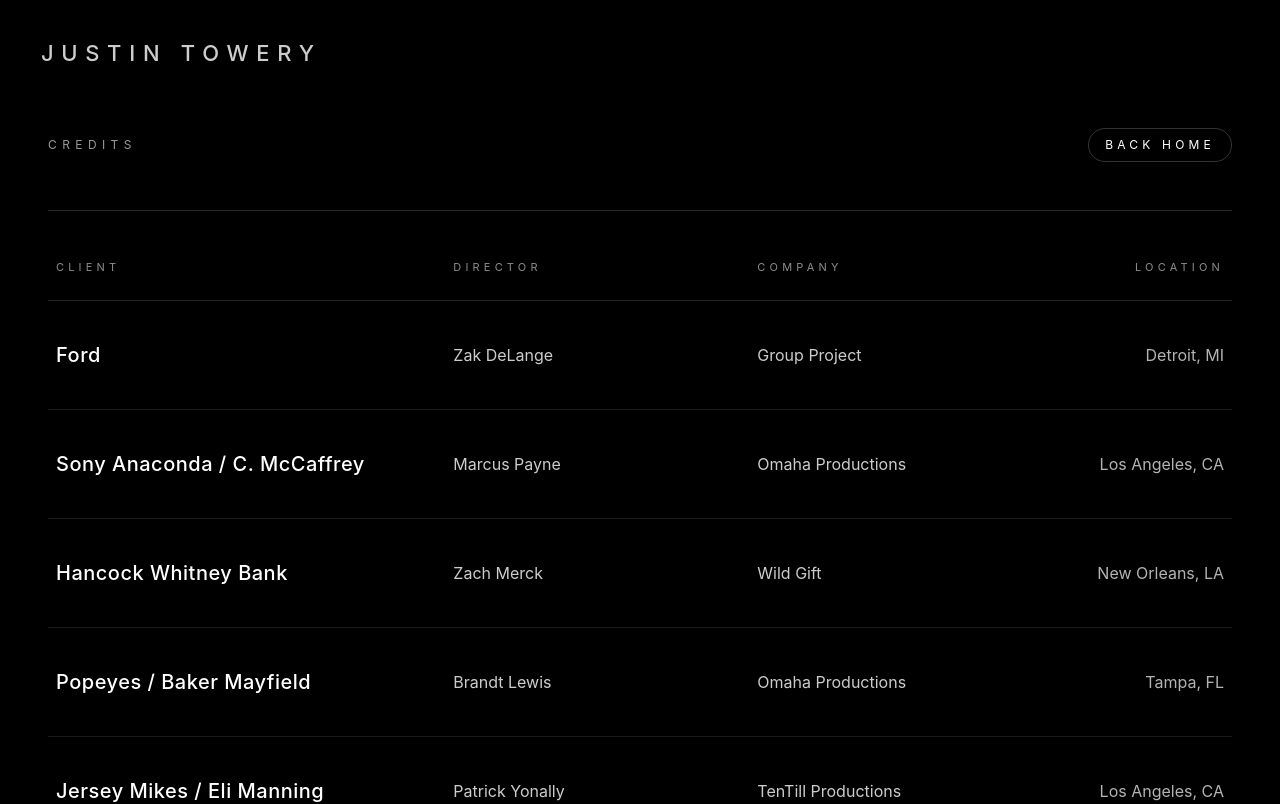
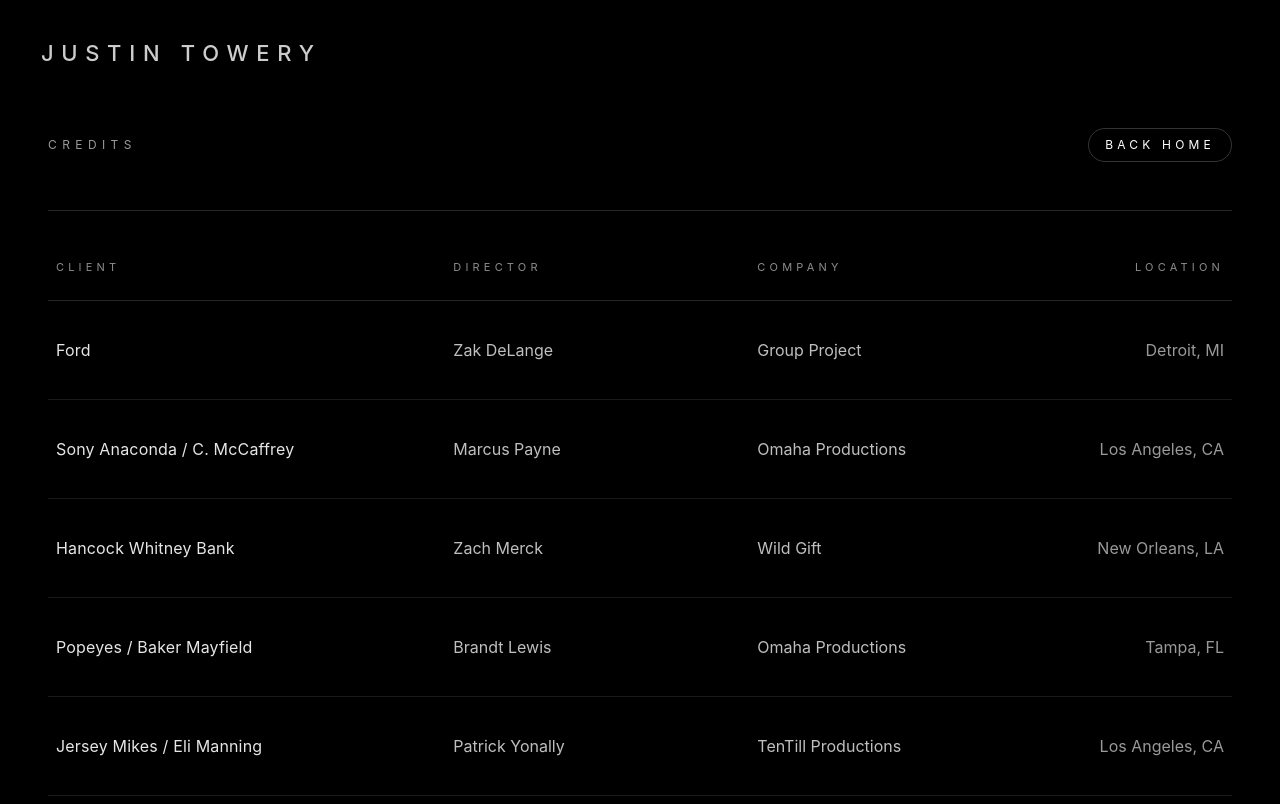
Before and after one commit to Justintowery/jt-producer-site, a Next.js app: page /credits in a window 1280 px wide. Shown: the top 804 px of the page. Built offline with nearby package versions, Linux system fonts and the light colour scheme.

Commit message:
Add subtle credits row spotlight hover

```diff
--- a/src/app/credits/page.tsx
+++ b/src/app/credits/page.tsx
@@ -7,7 +7,7 @@
 };
 
 type CreditRow = {
-  product?: string;   // your data uses "product" for the client name
+  product?: string;
   director?: string;
   company?: string;
   location?: string;
@@ -19,7 +19,6 @@
   return (
     <main className="min-h-screen bg-black text-white">
       <section className="w-full px-6 sm:px-10 lg:px-12 pb-24 pt-28 sm:pt-32">
-        {/* Top row: label + back button */}
         <div className="flex items-center justify-between">
           <p className="text-xs uppercase tracking-[0.45em] text-white/60">
             Credits
@@ -27,16 +26,14 @@
 
           <Link
             href="/"
-            className="rounded-full border border-white/20 bg-white/0 px-4 py-2 text-xs uppercase tracking-[0.35em] text-white/70 transition hover:border-white/35 hover:text-white"
+            className="rounded-full border border-white/20 px-4 py-2 text-xs uppercase tracking-[0.35em] text-white/70 transition hover:border-white/35 hover:text-white"
           >
             Back home
           </Link>
         </div>
 
-        {/* Divider */}
         <div className="mt-12 h-px w-full bg-white/15" />
 
-        {/* Table */}
         <div className="mt-12">
           {/* Column headers */}
           <div className="grid grid-cols-12 gap-6 sm:gap-8 pb-6 text-[11px] uppercase tracking-[0.38em] text-white/55">
@@ -48,25 +45,36 @@
 
           <div className="h-px w-full bg-white/15" />
 
-          {/* Rows */}
-          <div>
+          {/* Rows wrapper: dims all rows on hover, keeps hovered row bright */}
+          <div className="mt-0 hover:[&>div]:opacity-55 hover:[&>div:hover]:opacity-100">
             {rows.map((r, i) => (
-              <div key={`${r.product ?? "credit"}-${i}`}>
-                <div className="grid grid-cols-12 gap-6 sm:gap-8 py-8 sm:py-10">
-                  {/* CLIENT (your data is "product") */}
-                  <div className="col-span-4 pl-2 text-lg sm:text-xl font-medium tracking-wide text-white">
+              <div
+                key={`${r.product ?? "credit"}-${i}`}
+                className="relative transition-opacity duration-300 ease-out"
+              >
+                {/* Spotlight (only on hovered row) */}
+                <div className="pointer-events-none absolute inset-x-0 -inset-y-2 opacity-0 transition-opacity duration-300 ease-out hover:opacity-100">
+                  <div className="h-full w-full bg-gradient-to-r from-white/0 via-white/[0.06] to-white/0 blur-[0.5px]" />
+                </div>
+
+                <div className="grid grid-cols-12 gap-6 sm:gap-8 py-8 sm:py-9 text-[15px] sm:text-base leading-relaxed transition-colors duration-300 ease-out hover:text-white">
+                  {/* Client (Option C: slightly stronger, not louder) */}
+                  <div className="col-span-4 pl-2 text-white/90 tracking-[0.01em]">
                     {r.product ?? "—"}
                   </div>
 
-                  <div className="col-span-3 self-center text-sm sm:text-base text-white/80">
+                  {/* Director */}
+                  <div className="col-span-3 text-white/75">
                     {r.director ?? "—"}
                   </div>
 
-                  <div className="col-span-3 self-center text-sm sm:text-base text-white/80">
+                  {/* Company */}
+                  <div className="col-span-3 text-white/75">
                     {r.company && r.company.trim().length ? r.company : "—"}
                   </div>
 
-                  <div className="col-span-2 self-center text-right pr-2 text-sm sm:text-base text-white/70">
+                  {/* Location */}
+                  <div className="col-span-2 text-right pr-2 text-white/60">
                     {r.location ?? "—"}
                   </div>
                 </div>
```
